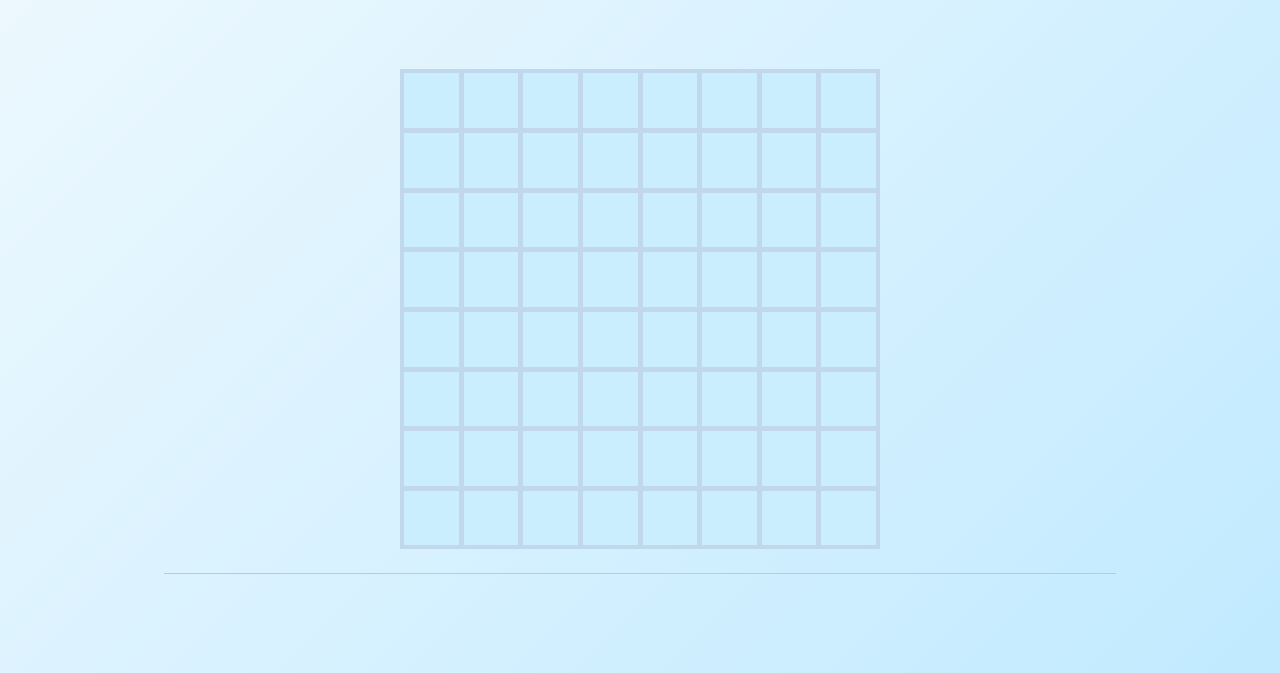
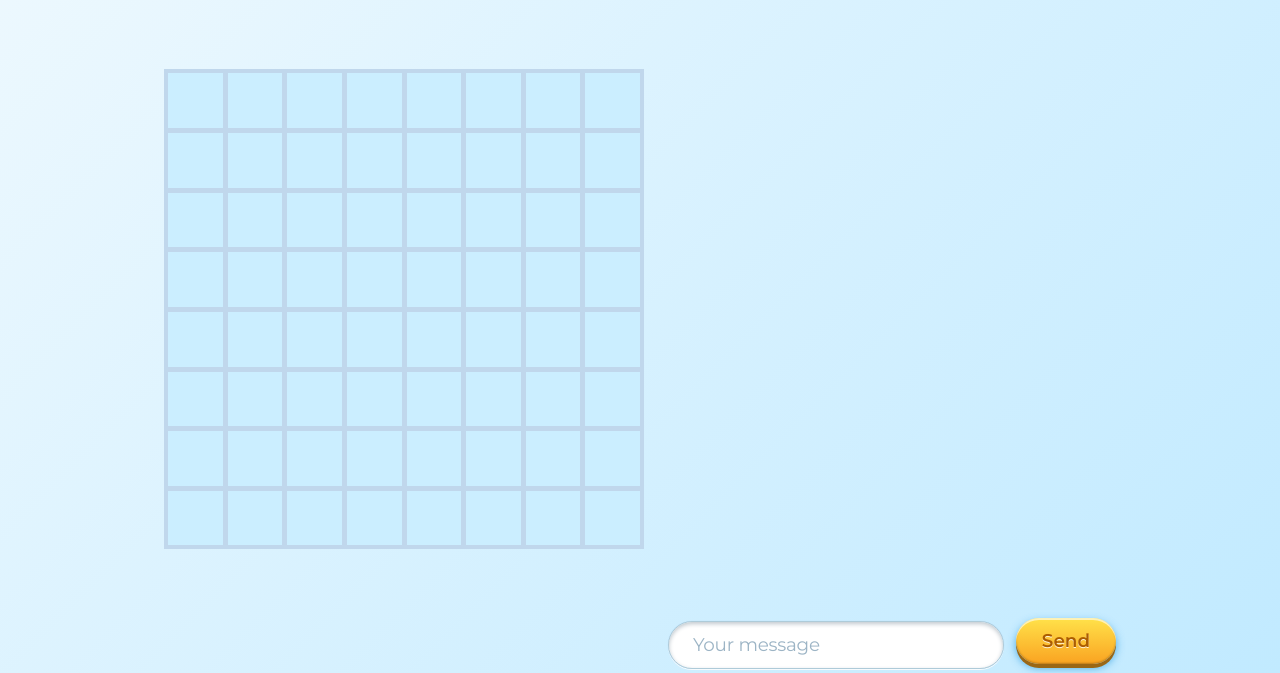
Before and after one commit to andydlin/reversi, a website: page public/game.html in a window 1280 px wide. Shown: the part 127-800 px from the top of the page. Drawn offline with nearby package versions, Linux system fonts and the light colour scheme; no server answers.

Commit message:
styling changes, responsiveness, messages

```diff
--- a/public/js/main.js
+++ b/public/js/main.js
@@ -428,12 +428,12 @@ socket.on('game_update', function(payload) {
             var coin = createBlackCoin('flip-coin');
             setTimeout(function() {
               $('#' + row + '_' + column).html(coin);
-            }, 500);
+            }, 150);
           } else if(old_board[row][column] == 'b' && board[row][column] == 'w') {
             var coin = createWhiteCoin('flip-coin');
             setTimeout(function() {
               $('#' + row + '_' + column).html(coin);
-            }, 500);
+            }, 150);
           } else {
             $('#' + row + '_' + column).html('error');
           }
--- a/public/scss/game.scss
+++ b/public/scss/game.scss
@@ -18,6 +18,20 @@
       }
     }
   } // nav
+
+  .content {
+    @media (min-width: 950px) {
+      display: flex;
+      flex-wrap: wrap;
+    }
+  }
+
+  #detailsWrapper {
+    @media (min-width: 950px) {
+      margin-right: 356px;
+      width: 100%;
+    }
+  }
 
   .game-details {
     display: grid;
@@ -157,9 +171,23 @@
     border-top: 1px solid #AFCDE9;
     margin-top: 1.5rem;
     padding-top: 1rem;
-  }
+
+    @media (min-width: 950px) {
+      border-top: none;
+      margin-left: 24px;
+      margin-top: 0;
+      padding-top: 0;
+    }
+
+    #messages {
+      @media (min-width: 950px) {
+        height: 548px;
+      }
+    }
+  } // #messagesWrapper
 
   #gameBoard {
+    align-self: flex-start;
     background: #C0D7EC;
     display: grid;
     grid-auto-rows: 1fr;
@@ -170,6 +198,11 @@
     max-width: calc(100vh - 320px);
     min-width: 320px;
     padding: 2px;
+
+    @media (min-width: 950px) {
+      flex-grow: 1;
+      margin-left: 0;
+    }
 
     &:before {
       content: '';
@@ -321,7 +354,7 @@
     @include prefix(transform, translateY(0) rotateY(.5turn) scale(1), moz webkit);
   }
   50% {
-    @include prefix(transform, translateY(-10px) rotateY(.25turn) scale(1.15), moz webkit);
+    @include prefix(transform, translateY(-10px) rotateY(.25turn) scale(1.25), moz webkit);
   }
   100% {
     @include prefix(transform, translateY(0px) rotateY(0) scale(1), moz webkit);
--- a/public/scss/page.scss
+++ b/public/scss/page.scss
@@ -99,6 +99,7 @@
       }
 
       .message-inner {
+        flex: 1;
         margin: 0 auto 0 0;
       }
 
```
Also changed, not shown: public/css/styles.css.
